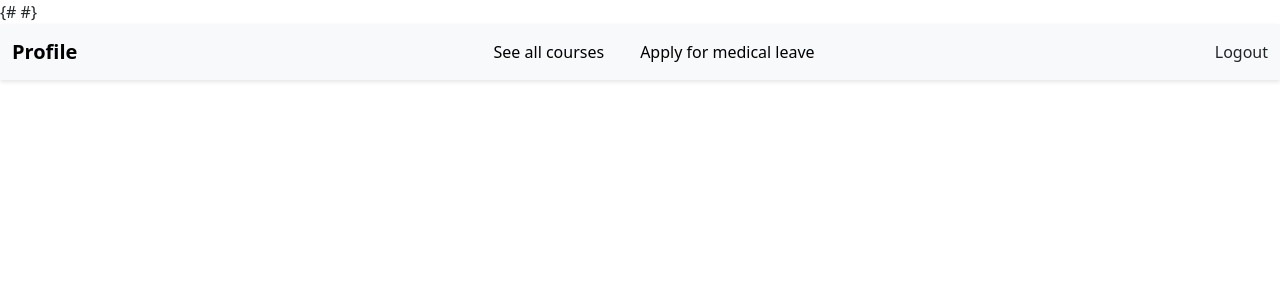
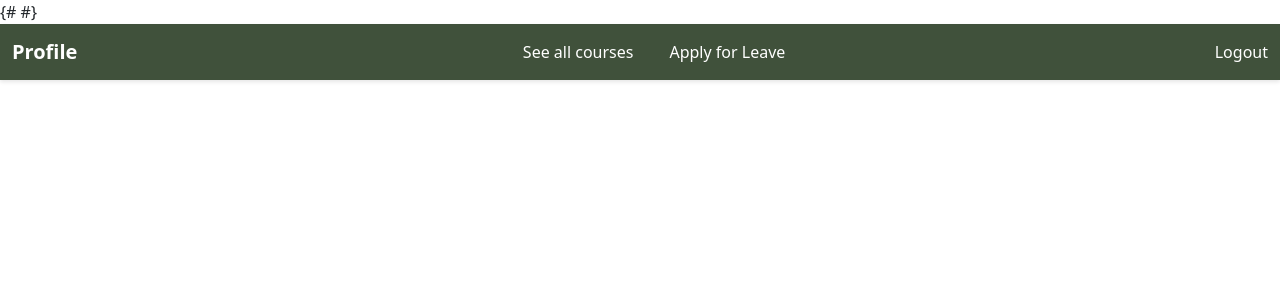
Before and after one commit to bhavya2403/AttendanceManagementSystem, a React (Create React App) app in the folder AMS/frontend/: page /Student in a window 1280 px wide. Shown: the top 300 px of the page. Built offline with nearby package versions, Linux system fonts and the light colour scheme.

Commit message:
Improved Student navbar and profile

```diff
--- a/AMS/frontend/src/Login/Student/Navbar.js
+++ b/AMS/frontend/src/Login/Student/Navbar.js
@@ -4,9 +4,9 @@ import './Navbar.css'
 function Navbar(){
     return (
 
-          <nav className="navbar navbar-expand-lg bg-body-tertiary" style={{backgroundColor: "blue"}}>
+          <nav className="navbar navbar-expand-lg"  style={{backgroundColor: '#40513B', }}>
           <div className="container-fluid" >
-             <Link className="navbar-brand" to="/Student/Profile">Profile</Link>
+             <Link className="navbar-brand" to="/Student/Profile" style={{color: 'white'}}>Profile</Link>
 
             <button className="navbar-toggler" type="button" data-bs-toggle="collapse" data-bs-target="#navbarSupportedContent" aria-controls="navbarSupportedContent" aria-expanded="false" aria-label="Toggle navigation">
               <span className="navbar-toggler-icon"></span>
@@ -16,16 +16,16 @@ function Navbar(){
               <ul className="navbar-nav me-auto mb-2 mb-lg-0">
 
 
-                  <Link className="nav-link active" to="/Student/SeeCourses">See all courses</Link>
+                  <Link className="nav-link active" to="/Student/SeeCourses" style={{color: 'white'}}>See all courses</Link>
 
 
                 <li className="nav-item">
-                  <Link className="nav-link active" to="/Student/MedicalForm">Apply for medical leave</Link>
+                  <Link className="nav-link active" to="../Leave/MedicalForm" style={{color: 'white'}}>Apply for Leave</Link>
                 </li>
 
               </ul>
 
-              <Link className="nav-link active" to="/">Logout</Link>
+              <Link className="nav-link active" to="/"  style={{ color: 'white'}}>Logout</Link>
             </div>
           </div>
         </nav>
--- a/AMS/frontend/src/Login/Student/ProfileCard.css
+++ b/AMS/frontend/src/Login/Student/ProfileCard.css
@@ -1,8 +1,9 @@
 .studentcard-container {
-	background-color: white;
+	background-Color: #9DC08B;
+	color: white;
 	width: 500px;
 	border-radius: 14px;
-	box-shadow: 0px 10px 30px hsl(185, 75%, 35%);
+	box-shadow: 0px 10px 30px black;
     margin-left: 10px;
     margin-top: 20px;
     height: 650px;
```
